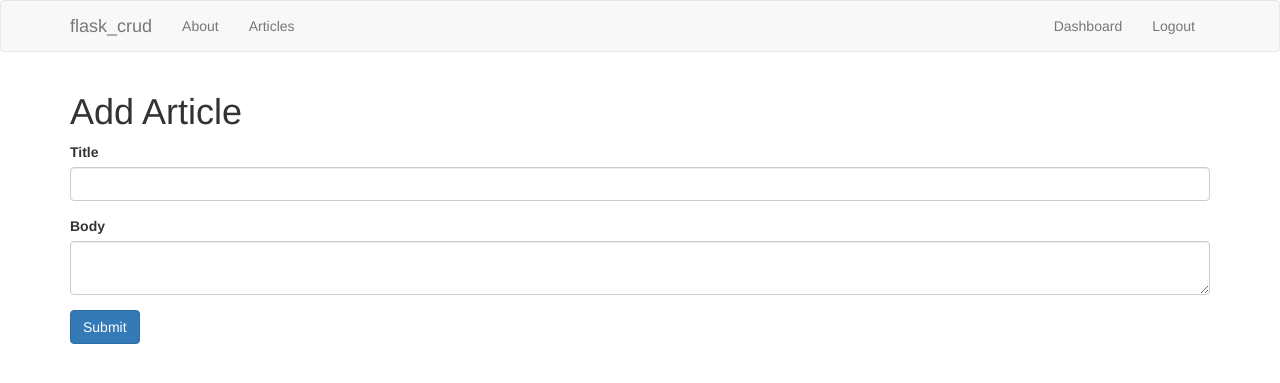
After one commit to samims/flask_crud, a Flask app: page /add_article in a window 1280 px wide. The commit adds this page. Shown: the top 383 px of the page. Run offline with Flask 2, Linux system fonts and the light colour scheme; the visitor is signed in with stand-in values (Sample User, id 1); some libraries are stand-ins or nearby versions.

Commit message:
Database used, Login, Register button on home page aded

```diff
--- a/app.py
+++ b/app.py
@@ -1,5 +1,5 @@
 from flask import Flask, render_template, flash, url_for, redirect, session, logging, request
-from data import Articles
+#from data import Articles
 from flask_mysqldb import MySQL
 from wtforms import Form, StringField, TextAreaField, PasswordField, validators
 from passlib.hash import sha256_crypt
@@ -11,7 +11,7 @@ app = Flask(__name__)
 
 app.config['MYSQL_HOST'] = 'localhost'
 app.config['MYSQL_USER'] = 'root'
-app.config['MYSQL_PASSWORD'] = 'abc'
+app.config['MYSQL_PASSWORD'] = 'Dingdong'
 app.config['MYSQL_DB'] = 'myflaskapp'
 app.config['MYSQL_CURSORCLASS'] = 'DictCursor'
 
@@ -19,7 +19,8 @@ app.config['MYSQL_CURSORCLASS'] = 'DictCursor'
 
 mysql = MySQL(app)
 
-Articles = Articles()
+#Articles = Articles()
+
 
 # home
 
@@ -36,12 +37,29 @@ def about():
 
 @app.route('/articles')
 def articles():
-    return render_template('articles.html', articles=Articles)
+    # create cursor
+    cur = mysql.connection.cursor()
+
+    # Get Articles
+
+    result = cur.execute("Select * from articles")
+    articles = cur.fetchall()
+    if result > 0:
+        return render_template("articles.html", articles=articles)
+    else:
+        msg = "No articles Found"
+        return render_template('articles.html', msg=msg)
+    cur.close()
 
 
 @app.route('/article/<string:id>/')
 def article(id):
-    return render_template('article.html', id=id)
+    cur = mysql.connection.cursor()
+    cur.execute("SELECT * from articles WHERE id = %s",[id])
+    article = cur.fetchone()
+    cur.close()
+
+    return render_template('article.html', article=article)
 
 
 # RegisterForm class
@@ -54,6 +72,7 @@ class RegisterForm(Form):
         validators.EqualTo('confirm', message='Password do not match')
     ])
     confirm = PasswordField('Confirm Password')
+
 
 # Registration
 
@@ -132,6 +151,7 @@ def is_logged_in(f):
         else:
             flash('Unauthorized, Please login', 'danger')
             return redirect(url_for('login'))
+
     return wrap
 
 
@@ -139,13 +159,60 @@ def is_logged_in(f):
 @app.route('/logout')
 def logout():
     session.clear()
-    return "<h1> You are logged out </h1>"
+    flash('Logged Out', 'success')
+    return redirect(url_for('dashboard'))
 
 
 @app.route('/dashboard')
 @is_logged_in
 def dashboard():
-    return render_template('dashboard.html')
+    # create cursor
+    cur = mysql.connection.cursor()
+
+    # Get Articles
+
+    result = cur.execute("Select * from articles")
+    articles = cur.fetchall()
+    if result >0:
+        return render_template("dashboard.html", articles=articles)
+    else:
+        msg = "No articles Found"
+        return render_template('dashboard.html', msg=msg)
+    cur.close()
+
+
+# Article form class
+class ArticleForm(Form):
+    title = StringField('Title', [validators.length(min=1, max=200)])
+    body = TextAreaField('Body', [validators.Length(min=30)])
+
+
+# Add Article
+@app.route('/add_article', methods=['GET', 'POST'])
+@is_logged_in
+def add_article():
+    form = ArticleForm(request.form)
+    if request.method == 'POST' and form.validate():
+        title = form.title.data
+        body = form.body.data
+
+        # create cursor
+        cur = mysql.connection.cursor()
+
+        # Execute
+        cur.execute("INSERT INTO articles(title, body,author) VALUES(%s, %s, %s)", (title, body, session['username']))
+
+        # commit
+        mysql.connection.commit()
+
+        # close connection
+        cur.close()
+
+        flash('Article Created', 'success')
+
+        return redirect(url_for('dashboard'))
+
+    return render_template('add_article.html', form=form)
 
 
 if __name__ == '__main__':
--- /dev/null
+++ b/templates/add_article.html
@@ -0,0 +1,15 @@
+{% extends 'layout.html' %}
+
+{% block body %}
+  <h1>Add Article</h1>
+  {% from "includes/_formhelpers.html" import render_field %}
+  <form method="POST" action="">
+    <div class="form-group">
+      {{ render_field(form.title, class_="form-control") }}
+    </div>
+    <div class="form-group">
+      {{ render_field(form.body, class_="form-control", id="editor") }}
+    </div>
+    <p><input class="btn btn-primary" type="submit" value="Submit">
+  </form>
+{% endblock %}
--- a/templates/articles.html
+++ b/templates/articles.html
@@ -4,7 +4,7 @@
     <h1>Articles</h1>
     <ul class="list-group">
     {% for article in articles %}
-        <li class="list-group-item"><a href="articles/{{article.id}}"> {{article.title}} </a></li>
+        <li class="list-group-item"><a href="article/{{article.id}}">{{article.title}}</a></li>
 
     {% endfor %}
     </ul>
--- a/templates/home.html
+++ b/templates/home.html
@@ -5,5 +5,9 @@
         <h1>Welcome to FlaskApp</h1>
         <p class="lead"> This application is built on the Python Flask framework.
             This is  built from the youtube video series of Python Flask from Scratch</p>
+        {% if session.logged_in == NULL %}
+            <a href="/register" class="btn btn-primary">Register</a>
+            <a href="/login" class="btn btn-success">login</a>
+        {% endif %}
     </div>
 {% endblock%}}
--- a/templates/includes/__navbar.html
+++ b/templates/includes/__navbar.html
@@ -8,19 +8,19 @@
             <span class="icon-bar"></span>
             <span class="icon-bar"></span>
           </button>
-          <a class="navbar-brand" href="#">flask_crud</a>
+          <a class="navbar-brand" href="/">flask_crud</a>
         </div>
         <div id="navbar" class="collapse navbar-collapse">
           <ul class="nav navbar-nav">
             <li><a href="#about">About</a></li>
-            <li><a href="#contact">Articles</a></li>
+            <li><a href="/articles">Articles</a></li>
           </ul>
           <ul class="nav navbar-nav navbar-right">
             {% if session.logged_in %}
               <li><a href="/dashboard">Dashboard</a> </li>
               <li><a href="/logout">Logout</a> </li>
             {% else %}
-              <li><a href="/register">Regster</a></li>
+              <li><a href="/register">Regsiter</a></li>
               <li><a href="/login">Login</a></li>
             {% endif %}
           </ul>
--- a/templates/layout.html
+++ b/templates/layout.html
@@ -9,9 +9,14 @@
     {% include 'includes/__navbar.html' %}
     <div class="container">
     {% block body %}
-    {%endblock%}
+    {%endblock %}
     </div>
 
     <script src="https://maxcdn.bootstrapcdn.com/bootstrap/3.3.7/js/bootstrap.min.js"></script>
+    <script src="//cdn.ckeditor.com/4.7.1/basic/ckeditor.js"></script>
+    <script type="text/javascript">
+      CKEDITOR.replace('editor')
+    </script>
+
 </body>
 </html>
```
Also changed, not shown: templates/article.html (+8 -1 lines), templates/dashboard.html (+25 -0 lines).
